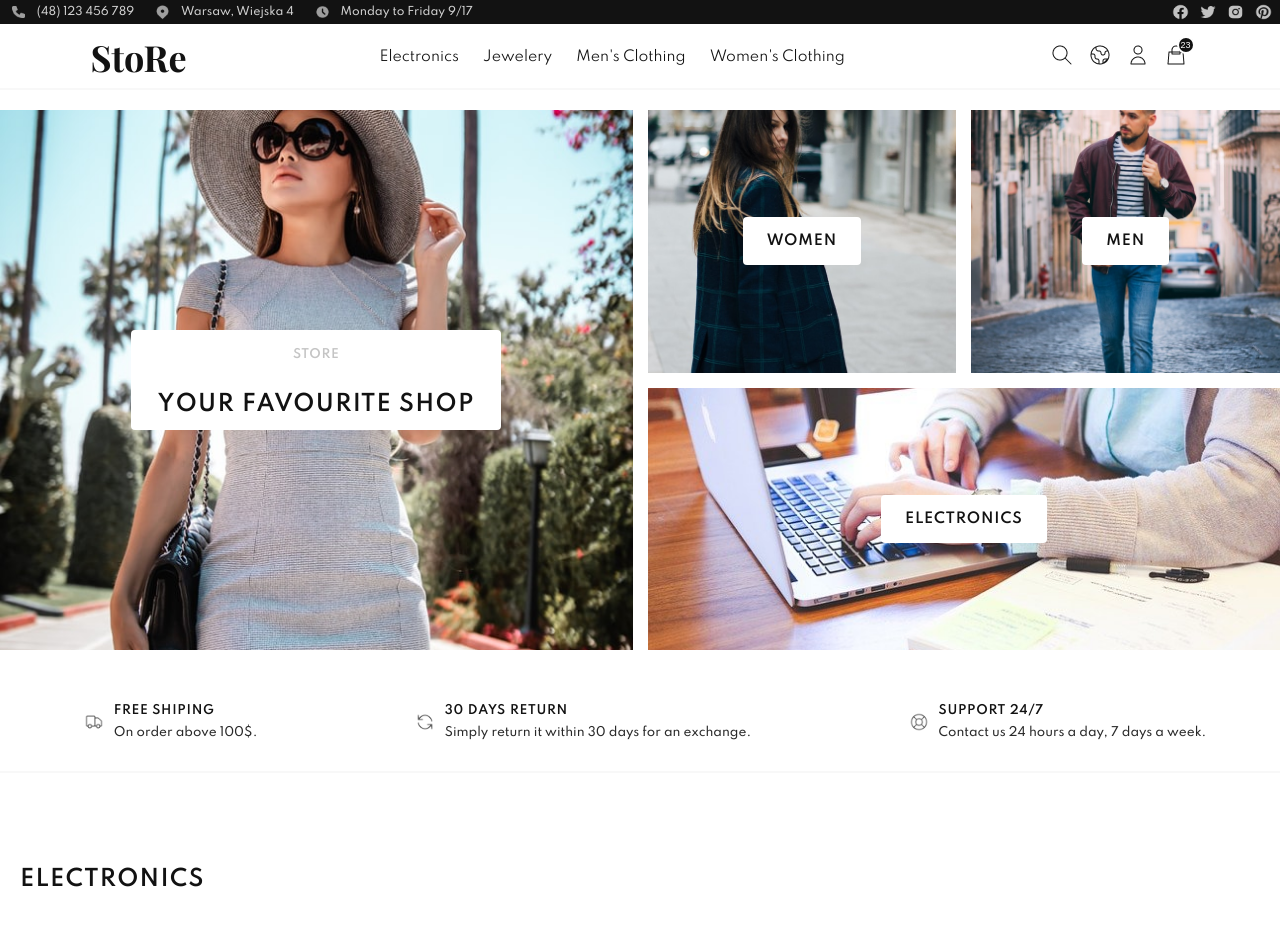
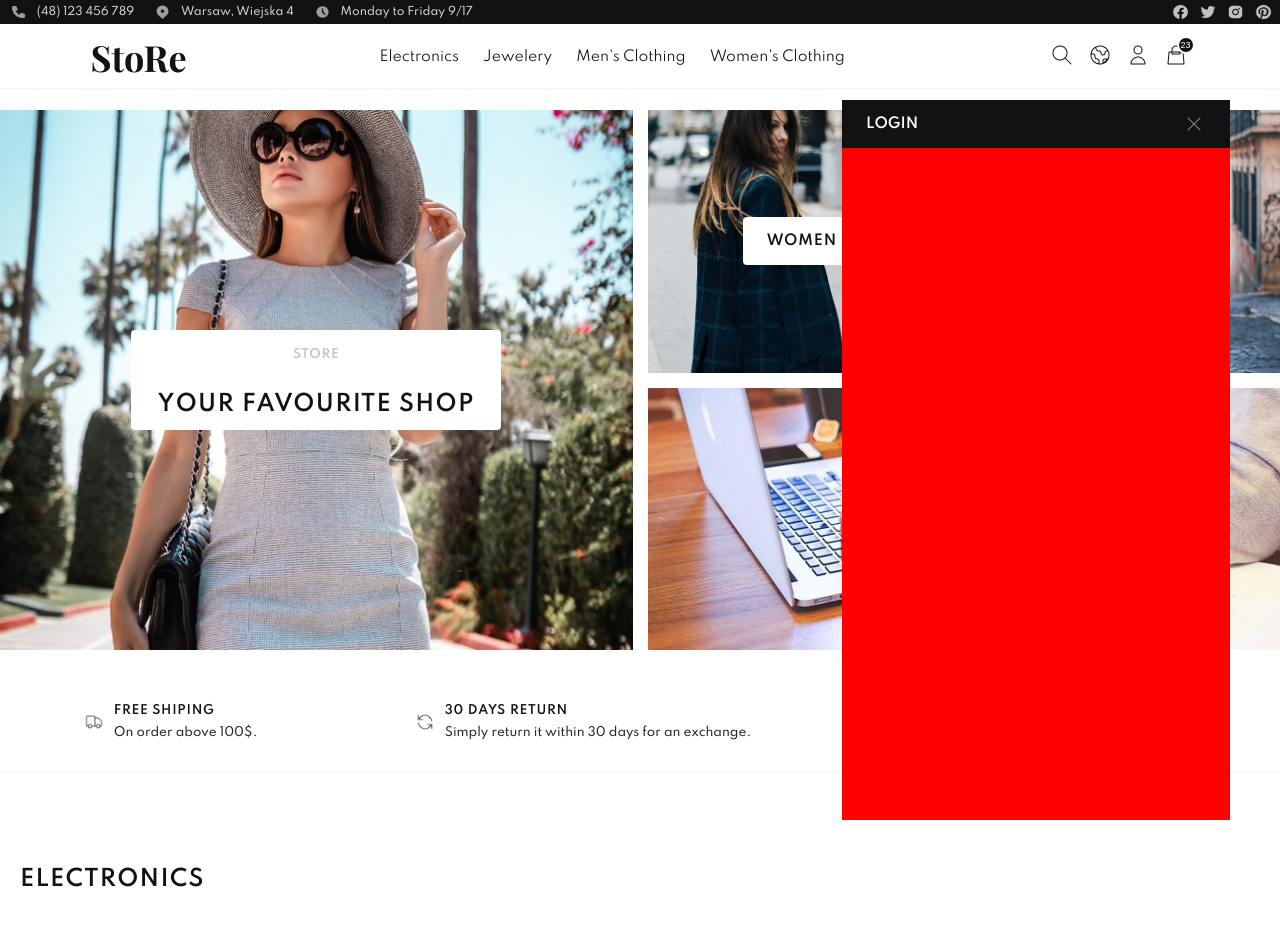
Before and after one commit to pswitalski/Store, a React (Create React App) app: page / in a window 1280 px wide. Both pictures are taken after a click on the button 1137 px from the left and 56 px from the top of the page. Shown: the top 926 px of the page. Built offline with nearby package versions, Linux system fonts and the light colour scheme; no server answers.

Commit message:
create StyledModal, LoginModal and LoginModalOpen state in store. Handle open and close this modal

```diff
--- a/src/App.js
+++ b/src/App.js
@@ -8,6 +8,7 @@ import { theme } from 'assets/styles/theme';
 import Header from 'components/Header/Header';
 import Nav from 'components/Nav/Nav';
 import Footer from 'components/Footer/Footer';
+import LoginModal from 'components/LoginModal/LoginModal';
 
 import Home from 'pages/Home';
 import Category from 'pages/Category';
@@ -15,7 +16,7 @@ import ProductPage from 'pages/ProductPage';
 import Page404 from 'pages/Page404';
 
 import { getCategoriesFromApi } from 'helpers/getCategoriesFromApi';
-import { useDispatch } from 'react-redux';
+import { useDispatch, useSelector } from 'react-redux';
 import { addCategories } from 'features/categories/categoriesSlice';
 
 function App() {
@@ -39,6 +40,8 @@ function App() {
 
   }, [dispatch]);
 
+  const loginModalOpen = useSelector(state => state.loginModalOpen);
+
   return (
     <div className="App">
       <BrowserRouter>
@@ -46,6 +49,8 @@ function App() {
           <GlobalStyle />
           <Header />
           <Nav />
+
+          <LoginModal active={loginModalOpen.loginModalOpen} />
 
           <Switch>
             <Route exact path="/" >
--- a/src/app/store.js
+++ b/src/app/store.js
@@ -2,13 +2,15 @@ import { configureStore, } from '@reduxjs/toolkit';
 import categoriesReducer from 'features/categories/categoriesSlice';
 import navOpenReducer from 'features/navOpen/navOpenSlice';
 import itemsReducer from 'features/items/itemsSlice';
-import newsletterSubscribeReducer from 'features/newsletterSubscribe/newsletterSubscribeSlice'
+import newsletterSubscribeReducer from 'features/newsletterSubscribe/newsletterSubscribeSlice';
+import loginModalOpenReducer from 'features/loginModalOpen/loginModalSlice';
 
 export const store = configureStore({
   reducer: {
     categories: categoriesReducer,
     navOpen: navOpenReducer,
     items: itemsReducer,
-    newsletterSubscribe: newsletterSubscribeReducer
+    newsletterSubscribe: newsletterSubscribeReducer,
+    loginModalOpen: loginModalOpenReducer,
   }
 });
--- /dev/null
+++ b/src/assets/styles/Modal.styles.js
@@ -0,0 +1,13 @@
+import styled from "styled-components";
+
+export const StyledModal = styled.div`
+    width: 388px;
+    height: 720px;
+    background-color: red;
+    position: absolute;
+    top: calc(66px + 24px + 10px);
+    right: 50px;
+    z-index: 200;
+
+    display: ${props => props.active ? 'flex' : 'none'};
+`;
--- /dev/null
+++ b/src/components/LoginModal/LoginModal.js
@@ -0,0 +1,31 @@
+import React from 'react';
+import PropTypes from 'prop-types';
+
+import { useDispatch } from 'react-redux';
+import { closeLoginModal } from 'features/loginModalOpen/loginModalSlice';
+
+import { StyledModal } from 'assets/styles/Modal.styles';
+
+import ModalHeader from 'components/ModalHeader/ModalHeader';
+import ModalButton from 'components/ModalButton/ModalButton';
+
+const LoginModal = ({active = false}) => {
+
+    const dispatch = useDispatch()
+
+    const closeMenuHandler = () => {
+        dispatch(closeLoginModal());
+    }
+
+    return(
+        <StyledModal active={active} >
+            <ModalHeader text='login' close={closeMenuHandler} />
+        </StyledModal>
+    )
+}
+
+LoginModal.propTypes = {
+    active: PropTypes.bool
+}
+
+export default LoginModal;
--- /dev/null
+++ b/src/components/ModalButton/ModalButton.js
@@ -0,0 +1,19 @@
+import React from 'react';
+import PropTypes from 'prop-types';
+
+import { StyledModalButton } from './ModalButton.styles';
+
+const ModalButton = ({text, isDark = false}) => {
+    return(
+        <StyledModalButton isDark={isDark} >
+            {text}
+        </StyledModalButton>
+    )
+}
+
+ModalButton.propTypes = {
+    text: PropTypes.string,
+    isDark: PropTypes.bool
+}
+
+export default ModalButton;
--- /dev/null
+++ b/src/components/ModalButton/ModalButton.styles.js
@@ -0,0 +1,14 @@
+import styled from "styled-components";
+
+export const StyledModalButton = styled.button`
+    width: 340px;
+    height: 48px;
+    background-color: ${props => props.isDark ? '#121212' : '#F8F8F8'};
+    color: ${props => props.isDark ? 'rgba(255, 255, 255, 0.9)' : 'rgba(18, 18, 18, 0.9)'};
+    text-transform: uppercase;
+    font-weight: 500;
+    font-size: 13px;
+    line-height: 15px;
+    letter-spacing: 0.06em;
+    border: none;
+`;
--- /dev/null
+++ b/src/components/ModalHeader/ModalHeader.js
@@ -0,0 +1,24 @@
+import React from 'react';
+import PropTypes from 'prop-types';
+
+import { StyledModalHeader, StyledButton, StyledH2 } from './ModalHeader.styles';
+
+import closeImg from 'assets/icons/x 1.png';
+
+const ModalHeader = ({text, close}) => {
+    return(
+        <StyledModalHeader>
+            <StyledH2>{text}</StyledH2>
+            <StyledButton onClick={close} >
+                <img src={closeImg} alt="close" />
+            </StyledButton>
+        </StyledModalHeader>
+    )
+}
+
+ModalHeader.propTypes = {
+    text: PropTypes.string,
+    close: PropTypes.func
+}
+
+export default ModalHeader;
--- /dev/null
+++ b/src/components/ModalHeader/ModalHeader.styles.js
@@ -0,0 +1,32 @@
+import styled from "styled-components";
+
+export const StyledModalHeader = styled.header`
+    height: 48px;
+    width: 100%;
+    background-color: ${props => props.theme.colors.dark};
+    display: flex;
+    flex-direction: row;
+    align-items: center;
+    justify-content: space-between;
+    padding: 0 24px;
+`;
+
+export const StyledH2 = styled.h2`
+    color: ${props => props.theme.colors.white};
+    font-weight: ${props => props.theme.fontWeight.title14_22};
+    font-size: ${props => props.theme.fontSize.title14_22};
+    letter-spacing: ${props => props.theme.letterSpacing.title14_22};
+    line-height: ${props => props.theme.lineHeight.title14_22};
+    text-transform: uppercase;
+`;
+
+export const StyledButton = styled.button`
+    display: flex;
+    align-items: center;
+    justify-content: center;
+    background-color: transparent;
+    border: none;
+    filter: invert(1) opacity(0.6);
+    height: 24px;
+    width: 24px;
+`;
--- a/src/components/Nav/Controls/Controls.js
+++ b/src/components/Nav/Controls/Controls.js
@@ -1,6 +1,7 @@
 import React from 'react';
 import { useDispatch } from 'react-redux';
 import { open } from 'features/navOpen/navOpenSlice';
+import { toggleLoginModal } from 'features/loginModalOpen/loginModalSlice';
 
 import ControlButton from './ControlButton/ControlButton';
 
@@ -20,11 +21,15 @@ const Controls = () => {
         dispatch(open());
     }
 
+    const openLoginModalHandler = () => {
+        dispatch(toggleLoginModal());
+    }
+
 return (
     <StyledUl>
         <li><ControlButton icon={search} /></li>
         <li><ControlButton icon={globe} /></li>
-        <li><ControlButton icon={person} /></li>
+        <li><ControlButton icon={person} onClick={openLoginModalHandler} /></li>
         <li><ControlButton icon={basket} counter={23} /></li>
         <li><ControlButton icon={menu} mobile onClick={openMenuHandler} /></li>
     </StyledUl>
--- a/src/components/Nav/NavMenu/BestsellerItem/BestsellerItem.js
+++ b/src/components/Nav/NavMenu/BestsellerItem/BestsellerItem.js
@@ -18,8 +18,6 @@ const BestsellerItem = ({id}) => {
         fetchData();
     }, [])
 
-    console.log(itemData);
-
     return(
         <StyledItem className="item">
             <StyledImgContainer>
--- /dev/null
+++ b/src/features/loginModalOpen/loginModalSlice.js
@@ -0,0 +1,23 @@
+import { createSlice } from "@reduxjs/toolkit";
+
+export const loginModalSlice = createSlice({
+    name: 'loginModalOpen',
+    initialState: {
+        loginModalOpen: false
+    },
+    reducers: {
+        openLoginModal: (state) => {
+            state.loginModalOpen = true
+        },
+        closeLoginModal: (state) => {
+            state.loginModalOpen = false
+        },
+        toggleLoginModal: (state) => {
+            state.loginModalOpen = !state.loginModalOpen
+        },
+    }
+});
+
+export const { openLoginModal, closeLoginModal, toggleLoginModal } = loginModalSlice.actions;
+
+export default loginModalSlice.reducer;
```
Also changed, not shown: src/components/LoginModal/LoginModal.styles.js (added).
